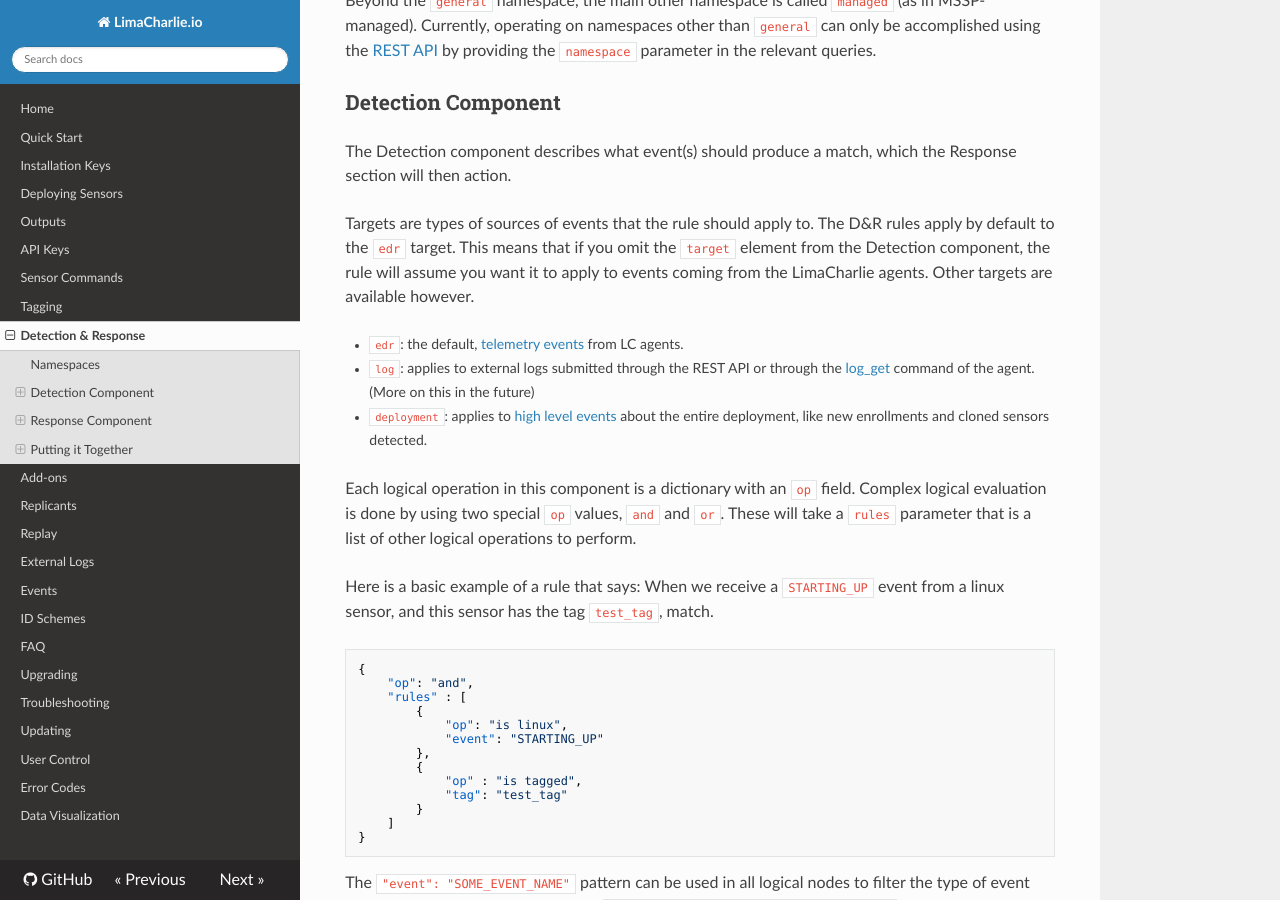
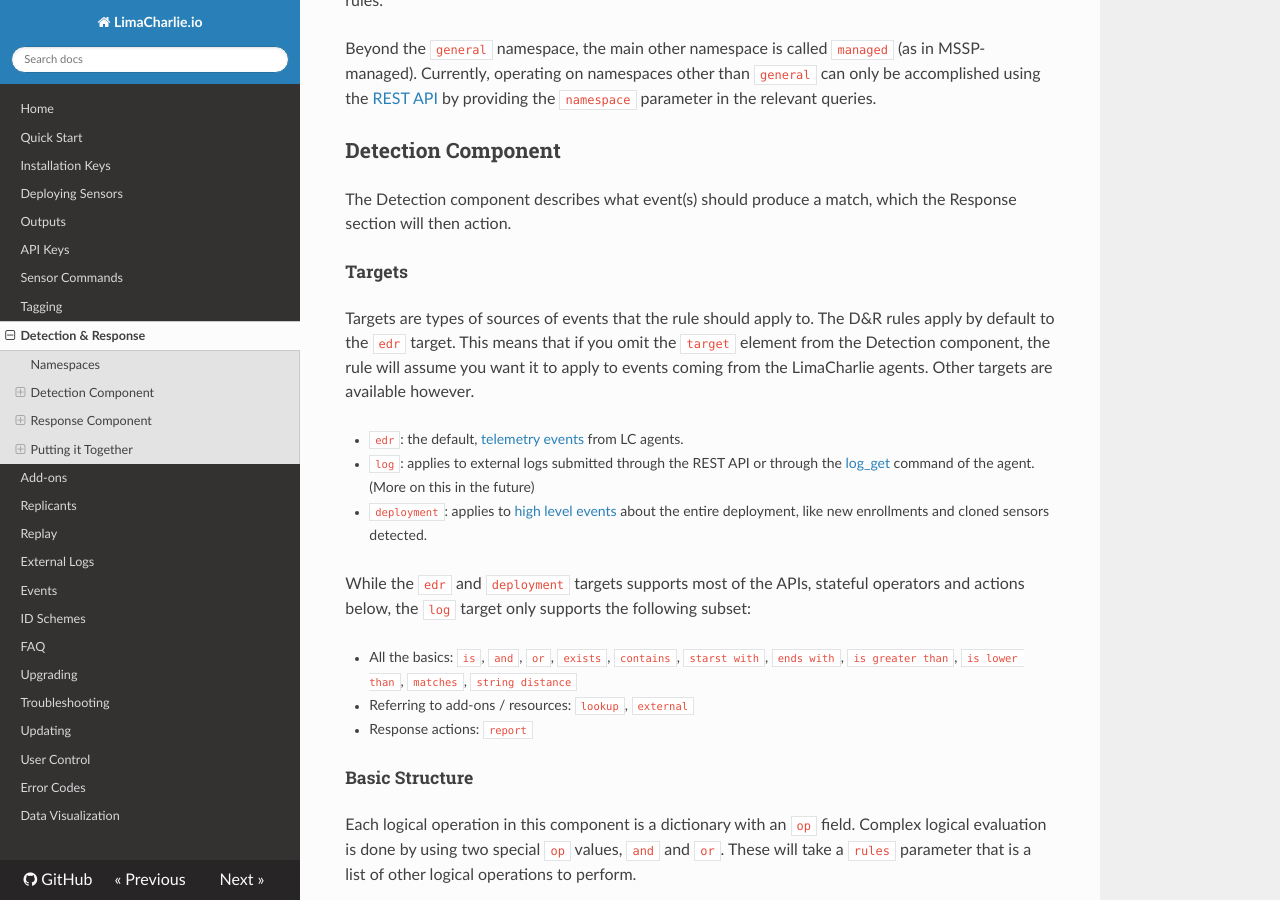
Before and after one commit to refractionPOINT/lce_doc, an MkDocs documentation site: the page built from docs/dr.md, in a window 1280 px wide and 900 px high, scrolled down 1752 px. Built offline with MkDocs 1.6.1, drawn with Linux system fonts in a browser that asks for light colours; nearby versions of some CDN libraries; old or Windows-style settings are respelled for this version of MkDocs; some of the changed text lies outside the part shown.

Commit message:
Adding external log support for DR doc.

```diff
--- a/docs/dr.md
+++ b/docs/dr.md
@@ -33,6 +33,8 @@ parameter in the relevant queries.
 ## Detection Component
 The Detection component describes what event(s) should produce a match, which the Response section will then action.
 
+### Targets
+
 Targets are types of sources of events that the rule should apply to. The D&R rules apply by default to the `edr` target.
 This means that if you omit the `target` element from the Detection component, the rule will assume you want it to apply
 to events coming from the LimaCharlie agents. Other targets are available however.
@@ -40,6 +42,14 @@ to events coming from the LimaCharlie agents. Other targets are available howeve
 * `edr`: the default, [telemetry events](events.md#edr-events) from LC agents.
 * `log`: applies to external logs submitted through the REST API or through the [log_get](sensor_commands.md#log_get) command of the agent. (More on this in the future)
 * `deployment`: applies to [high level events](events.md#deployment-events) about the entire deployment, like new enrollments and cloned sensors detected.
+
+While the `edr` and `deployment` targets supports most of the APIs, stateful operators and actions below, the `log` target only supports the following subset:
+
+* All the basics: `is`, `and`, `or`, `exists`, `contains`, `starst with`, `ends with`, `is greater than`, `is lower than`, `matches`, `string distance`
+* Referring to add-ons / resources: `lookup`, `external`
+* Response actions: `report`
+
+### Basic Structure
 
 Each logical operation in this component is a dictionary with an `op` field. Complex logical evaluation is done
 by using two special `op` values, `and` and `or`. These will take a `rules` parameter that is a list of other logical
```
